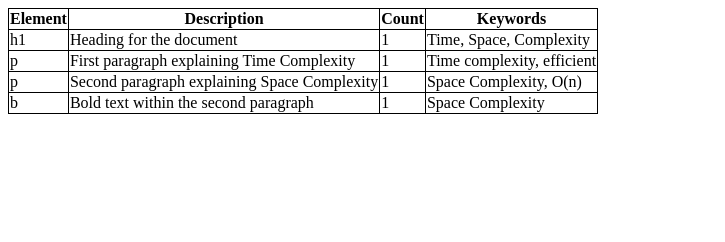
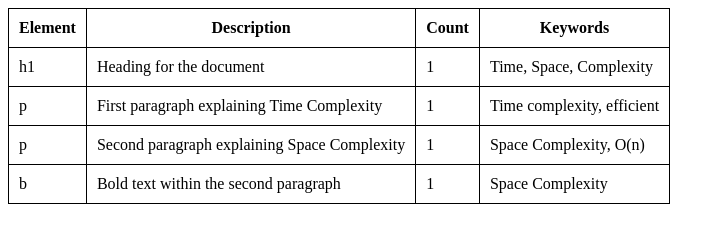
Before and after one commit to acciojob/time-and-space-complexity-Ayushipatwal, a website: page main.html in a window 1280 px wide. Shown: the whole page, without its empty margins (0-725 px from the left). Drawn offline with Linux system fonts and the light colour scheme.

Commit message:
created a submission

```diff
--- a/styles.css
+++ b/styles.css
@@ -2,4 +2,8 @@
  table,tr ,td,th{
 	border: 1px solid black;
 	 border-collapse:collapse;
+
 }
+th, td {
+            padding: 10px;
+        }
```
